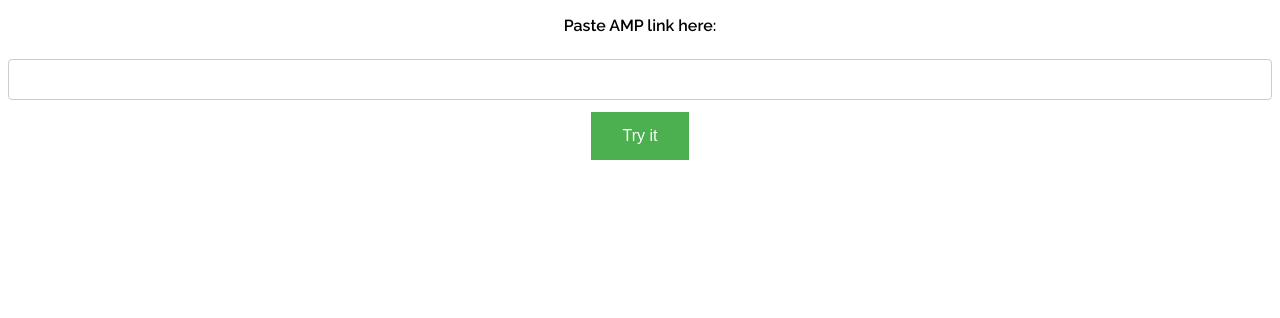
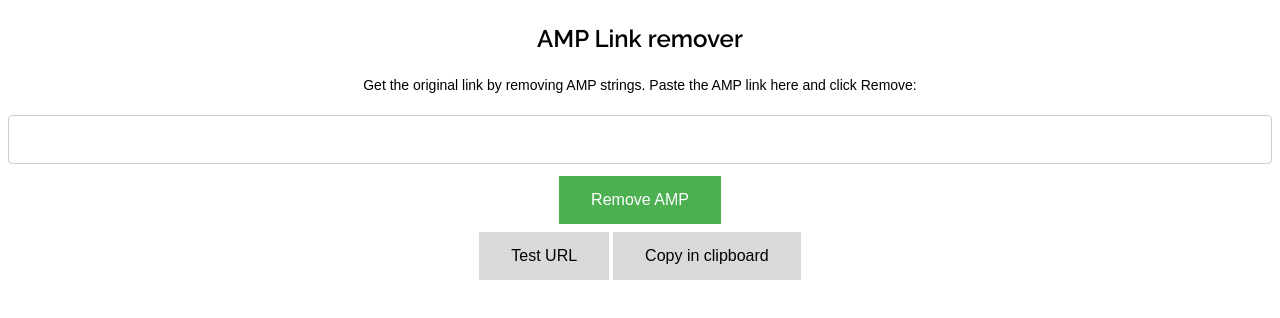
Before and after one commit to retornam/evildog1.github.io, a plain HTML site: page ampremover.html in a window 1280 px wide. Drawn offline with Linux system fonts and the light colour scheme.

Commit message:
Add files via upload

```diff
--- a/ampremover.html
+++ b/ampremover.html
@@ -2,20 +2,51 @@
 <html>
 <body>
 <link href="style.css" rel="stylesheet" type="text/css" />
-<p>Paste AMP link here:</p>
-<input id="demo" type="text" value=""><br>
-<button onclick="myFunction()">Try it</button>
+<p class="textabove">AMP Link remover</p>
+<p class="text">Get the original link by removing AMP strings. Paste the AMP link here and click Remove:</p>
+<input id="textbox" type="text" value=""><br>
+<button onclick="myFunction()">Remove AMP</button><br/>
+<div class="button2" onclick="openUrl()">Test URL</button></div><button id="copy" class="buttoncopy">Copy in clipboard<span class="copiedtext"aria-hidden="true">Copied</span></button>
 <meta name="viewport" content="width=device-width, initial-scale=1.0">
 <script>
 function myFunction() {
-    str = document.getElementById("demo").value;
-	str = str.replace(/(http(s)?:\/\/.)(www\.)?[-a-zA-Z0-9@:%._\+~#=]{2,256}\.[a-z]{2,6}\b([-a-zA-Z0-9@:%_\+.~#?&//=])(amp\/)?(amp.)/g, "");
-    str = str.replace("amp/", "");
-	str = str.replace("s/", "");
-	str = str.replace("p/", "");
+    str = document.getElementById("textbox").value;
+	//str = str.replace(/(http(s)?:\/\/.)(www\.)?[-a-zA-Z0-9@:%._\+~#=]{2,256}\.[a-z]{2,6}\b([-a-zA-Z0-9@:%_\+.~#?&//=])(amp\/(s)?)?(amp.)/g, "");
+    str = str.replace(/(http(s):\/\/.)(www\.)?[-a-zA-Z0-9@:%._\+~#=]{2,256}\.[a-z]{2,6}\//g, "");
+	str = str.replace(/(amp\/([p-s]\/)?)/, "");
+	str = str.replace(/(amp\/amp\.)/, "");
+	str = str.replace(/(amp\/(p\/)?\/)/, "");
 	str = str.replace("amphtml/", "");
-	document.getElementById("demo").value = str;
+	document.getElementById("textbox").value = str;
 }
+
+function openUrl() {
+	var url = document.getElementById( 'textbox' ).value;
+	alert(url);
+	window.open(url, '_blank');
+}
+
+var toCopy  = document.getElementById( 'textbox' ),
+    btnCopy = document.getElementById( 'copy' ),
+    paste   = document.getElementById( 'paste' );
+
+btnCopy.addEventListener( 'click', function(){
+  toCopy.select();
+
+  if ( document.execCommand( 'copy' ) ) {
+      btnCopy.classList.add( 'copied' );
+
+      var temp = setInterval( function(){
+        btnCopy.classList.remove( 'copied' );
+        clearInterval(temp);
+      }, 600 );
+
+  } else {
+    console.info( 'document.execCommand went wrong…' )
+  }
+
+  return false;
+} );
 </script>
 
 </body>
--- a/style.css
+++ b/style.css
@@ -4,7 +4,17 @@ body {
 	text-align: center;
 }
 
-p {
+p.textabove {
+    font-family: Raleway;
+	font-size: 24px;
+}
+
+p.text {
+    font-family: Arial;
+	font-size: 14px;
+}
+
+a {
     font-family: Raleway;
 }
 
@@ -16,6 +26,7 @@ input{
     border: 1px solid #ccc;
     border-radius: 4px;
     box-sizing: border-box;
+	font-size: 20px;
 }
 
 button {
@@ -30,3 +41,61 @@ button {
     margin: 4px 2px;
     cursor: pointer;
 }
+
+button:active {
+    background-color: #3e8e41;
+}
+
+.button2 {
+    background-color: #d9d9d9;
+    border: none;
+    color: black;
+    padding: 15px 32px;
+    text-align: center;
+    text-decoration: none;
+    display: inline-block;
+    font-size: 16px;
+    margin: 4px 2px;
+    cursor: pointer;
+	font-family: Arial;
+}
+
+.button2:active {
+    background-color: #bfbfbf;
+}
+
+/*copied text*/
+.buttoncopy {
+	position: relative;
+	padding: 8px 20px;
+	border: 0;
+	font-size: 0.835em;
+	background-color: #d9d9d9;
+    border: none;
+    color: black;
+    padding: 15px 32px;
+    text-align: center;
+    text-decoration: none;
+    display: inline-block;
+    font-size: 16px;
+    margin: 4px 2px;
+    cursor: pointer;
+}
+
+.buttoncopy:active {
+    background-color: #bfbfbf;
+}
+
+.copiedtext {
+  position: absolute;
+  left: 0; top: 0; right: 0;
+  text-align: center;
+  opacity: 0;
+  transform: translateY(-1em);
+  color: #000;
+  transition: all .500s;
+}
+.copied .copiedtext {
+  opacity: 1;
+  transform: translateY(-2em);
+}
```
